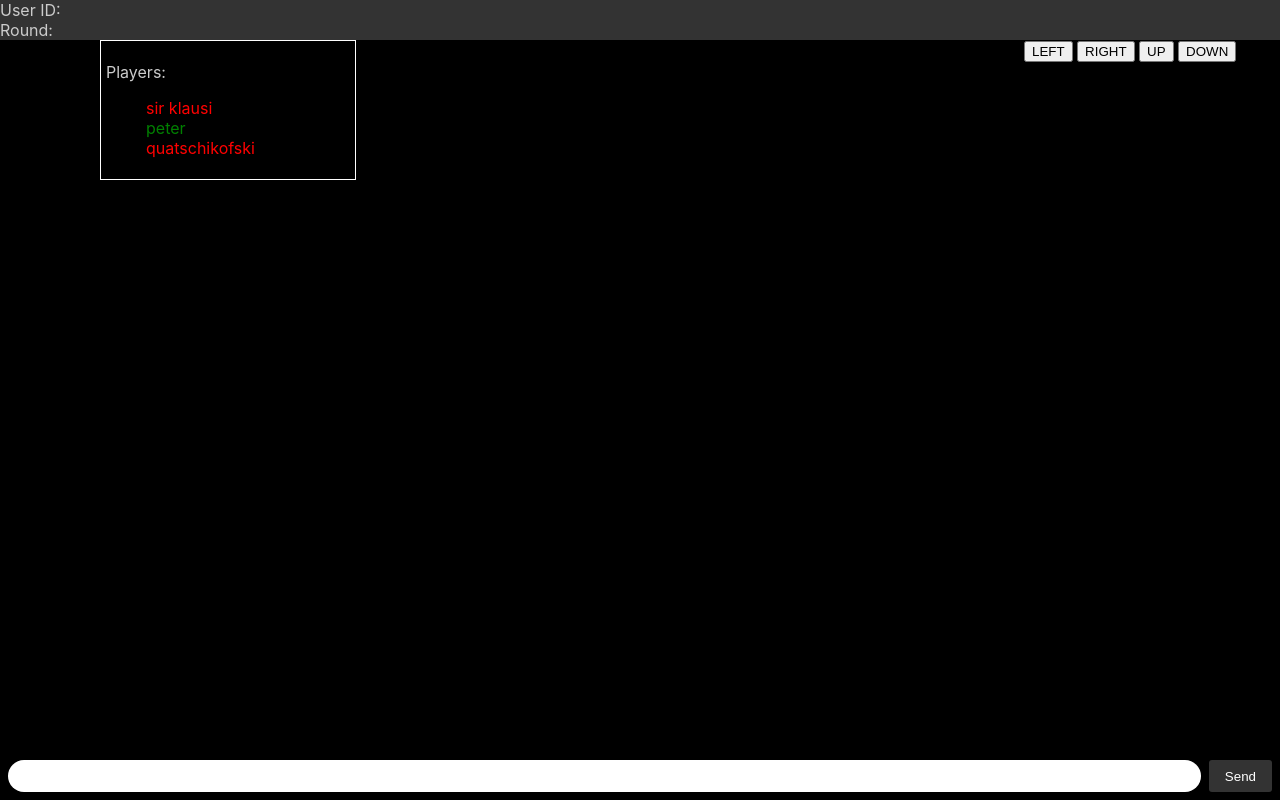
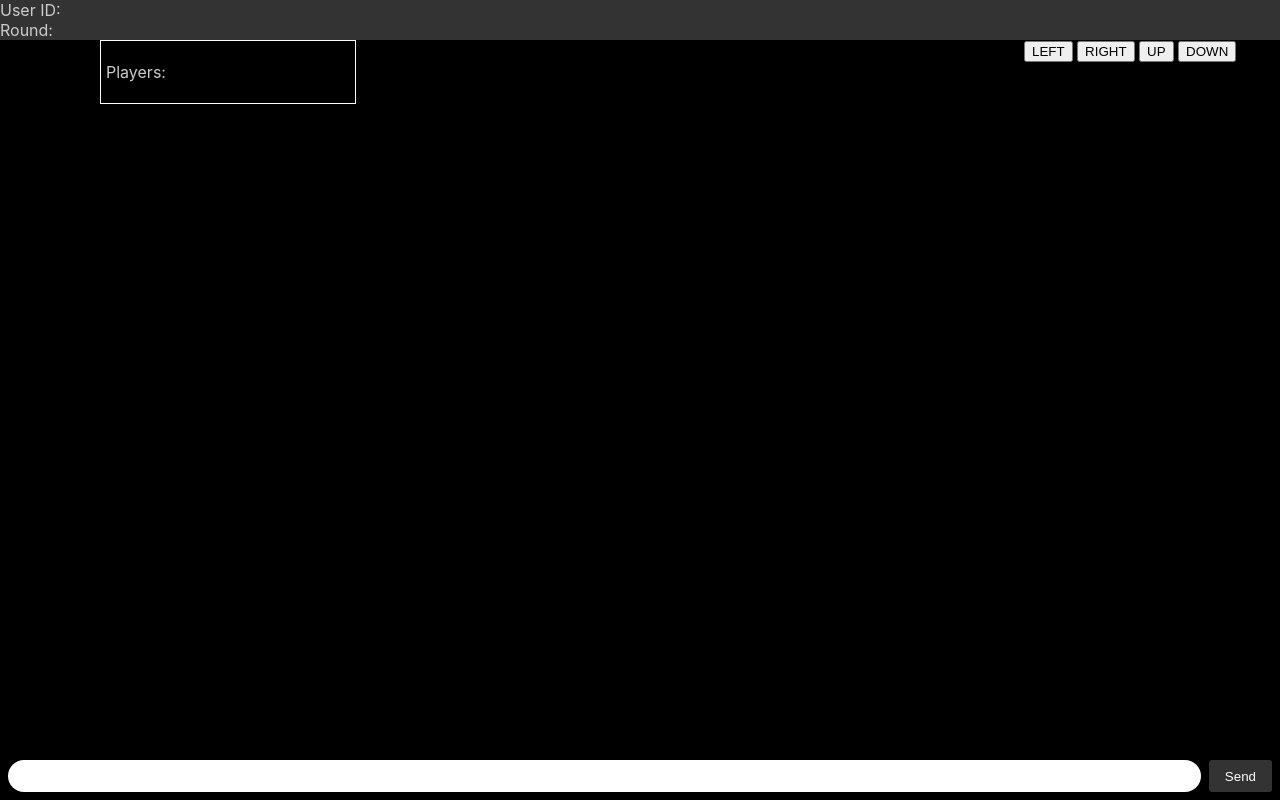
Before and after one commit to lqdchrm/patoro-ggj2022, a website with bundled scripts: page src/client/index.html in a window 1280 px wide. Built offline with nearby package versions, Linux system fonts and the light colour scheme.

Commit message:
added players online view

```diff
--- a/src/client/client.js
+++ b/src/client/client.js
@@ -39,8 +39,6 @@ let viewModel = new class ViewModel {
     }
 
     async init() {
-        // state.map = await loadMap("orthogonal-outside", "./maps");
-        //state.map = await loadMap("samplemap","./maps/village");
         this.mapLoading = loadMap("killzone", "./maps/killzone");
         this.map = await this.mapLoading;
         await updateMap();
@@ -62,6 +60,11 @@ let viewModel = new class ViewModel {
             moves.forEach(move => {
                 moveSprite(this.players[id].sprite, move);
             })
+            var item = document.createElement('li');
+            item.classList.add("move_done");
+            item.textContent = id;
+            uiPlayerList.appendChild(item);
+
         });
 
         // remove old players
@@ -106,9 +109,10 @@ let viewModel = new class ViewModel {
 var form = document.getElementById('form');
 var input = document.getElementById('input');
 
-var uiMessages = document.getElementById('messages');
-var uiUserId = document.getElementById('userId');
-var uiRound = document.getElementById('round');
+var uiMessages   = document.getElementById('messages');
+var uiUserId     = document.getElementById('userId');
+var uiRound      = document.getElementById('round');
+var uiPlayerList = document.getElementById('player_list');
 
 // chat input box
 form.addEventListener('submit', function (e) {
--- a/src/client/index.html
+++ b/src/client/index.html
@@ -23,12 +23,9 @@
             <button id="up" class="command">UP</button>
             <button id="down" class="command">DOWN</button>
         </div>
-        <div id="players" style="z-index: 3;">
+        <div id="player_list_div" style="z-index: 3;">
             <p>Players:</p>
-            <ul>
-                <li class="waiting">sir klausi</li>
-                <li class="move_done">peter</li>
-                <li class="waiting">quatschikofski</li>
+            <ul id="player_list">
             </ul>
         </div>
     </div>
--- a/src/client/style.css
+++ b/src/client/style.css
@@ -181,13 +181,13 @@ body>* {
     color: #fff;
 }
 
-#players {
+#player_list_div {
     margin-left:100px;
     border: white solid 1px;
     padding: 5px;
     width: 20%;
 }
-#players>ul {
+#player_list {
     list-style: none;
 }
 
```
